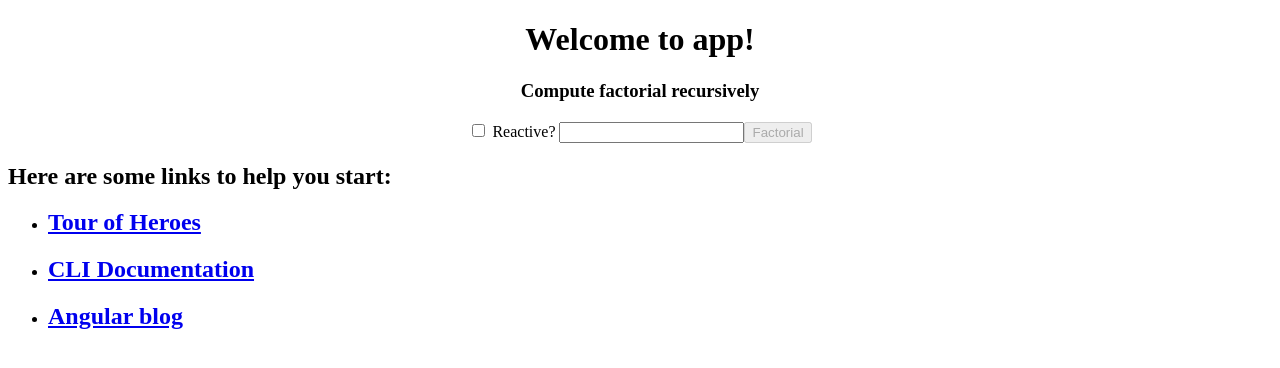
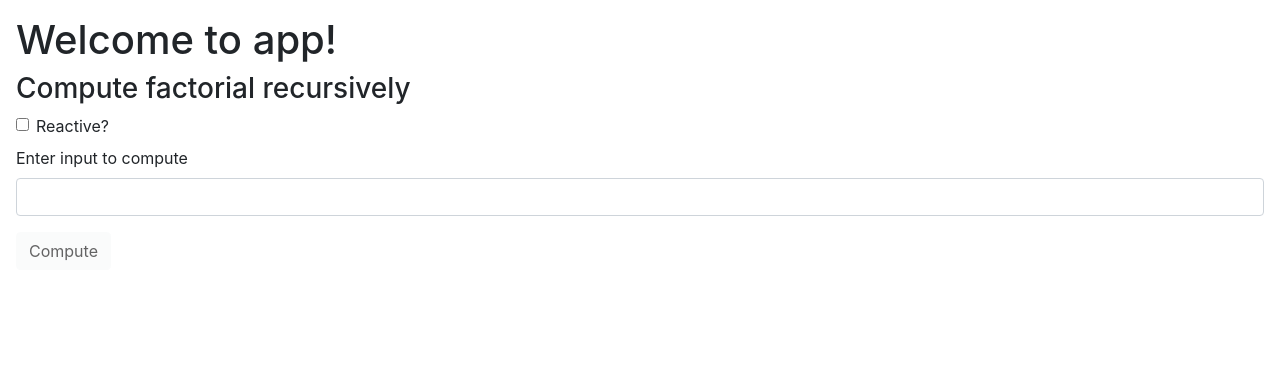
Before and after one commit to adelinor/angular-snippets, an Angular app: page / in a window 1280 px wide. Shown: the top 368 px of the page. Built offline with nearby package versions, Linux system fonts and the light colour scheme.

Commit message:
Use bootstrap css

```diff
--- a/src/app/app.component.html
+++ b/src/app/app.component.html
@@ -1,25 +1,32 @@
-<!--The content below is only a placeholder and can be replaced.-->
-<div style="text-align:center">
+<div style="padding: 1em;">
   <h1>
     Welcome to {{ title }}!
   </h1>
 
   <h3>Compute factorial recursively</h3>
-  <input type="checkbox" [checked]="reactive" (change)="reactive = ! reactive">
-  Reactive?
-  <input type="text" [value]="n" (input)="n = $event.target.value">
-  <button (click)="computeFactorial()" [disabled]="! n">Factorial</button>
-  <span *ngIf="factorialResult">Result: {{factorialResult}}</span>
+
+  <div>
+    <div class="form-check">
+      <label class="form-check-label">
+        <input type="checkbox"  class="form-check-input"
+              [checked]="reactive" (change)="toggleMethod()">
+        Reactive?
+      </label>
+    </div>
+    <div class="form-group">
+      <label for="factorialInput">Enter input to compute</label>
+      <input type="text"  class="form-control" id="factorialInput"
+            [value]="n" (input)="updateInput($event)">
+    </div>
+    <button class="btn btn-light"
+            *ngIf="! factorialResult"
+            (click)="computeFactorial()" [disabled]="! n">Compute</button>
+    <div class="alert"
+            [ngClass]="{ 'alert-light': (! isFinal), 'alert-info': isFinal }"
+            role="alert"
+            *ngIf="factorialResult">
+      <span *ngIf="isFinal">{{ n }}! =</span> {{factorialResult}}
+    </div>
+  </div>
+
 </div>
-<h2>Here are some links to help you start: </h2>
-<ul>
-  <li>
-    <h2><a target="_blank" rel="noopener" href="https://angular.io/tutorial">Tour of Heroes</a></h2>
-  </li>
-  <li>
-    <h2><a target="_blank" rel="noopener" href="https://github.com/angular/angular-cli/wiki">CLI Documentation</a></h2>
-  </li>
-  <li>
-    <h2><a target="_blank" rel="noopener" href="https://blog.angular.io/">Angular blog</a></h2>
-  </li>
-</ul>
--- a/src/app/app.component.ts
+++ b/src/app/app.component.ts
@@ -12,7 +12,8 @@ export class AppComponent {
   n: number = null;
   reactive: boolean = false;
 
-  private factorialResult: number;
+  factorialResult: number;
+  isFinal = false;
 
   constructor(private factorialService: FactorialService) {}
 
@@ -25,20 +26,35 @@ export class AppComponent {
     }
   }
 
+  updateInput(event): void {
+    console.log('Upd=' + event.target.value);
+    this.n = event.target.value;
+    this.factorialResult = null;
+    this.isFinal = false;
+  }
+
+  toggleMethod(): void {
+    this.reactive = ! this.reactive;
+    this.factorialResult = null;
+    this.isFinal = false;
+  }
+
   private computeFactorialBlocking(): void {
-    this.factorialResult = null;
     this.factorialService.factorial(this.n).subscribe(
       r => {
         this.factorialResult = r;
-      }
+      },
+      err => console.error(err),
+      () => this.isFinal = true
     );
   }
   private computeFactorialReactive(): void {
-    this.factorialResult = null;
     this.factorialService.reactiveFactorial(this.n).subscribe(
       r => {
         this.factorialResult = r;
-      }
+      },
+      err => console.error(err),
+      () => this.isFinal = true
     );
   }
 
--- a/src/index.html
+++ b/src/index.html
@@ -7,6 +7,7 @@
 
   <meta name="viewport" content="width=device-width, initial-scale=1">
   <link rel="icon" type="image/x-icon" href="favicon.ico">
+  <link rel="stylesheet" href="https://maxcdn.bootstrapcdn.com/bootstrap/4.0.0-beta.2/css/bootstrap.min.css" integrity="sha384-PsH8R72JQ3SOdhVi3uxftmaW6Vc51MKb0q5P2rRUpPvrszuE4W1povHYgTpBfshb" crossorigin="anonymous">
 </head>
 <body>
   <app-root></app-root>
```
